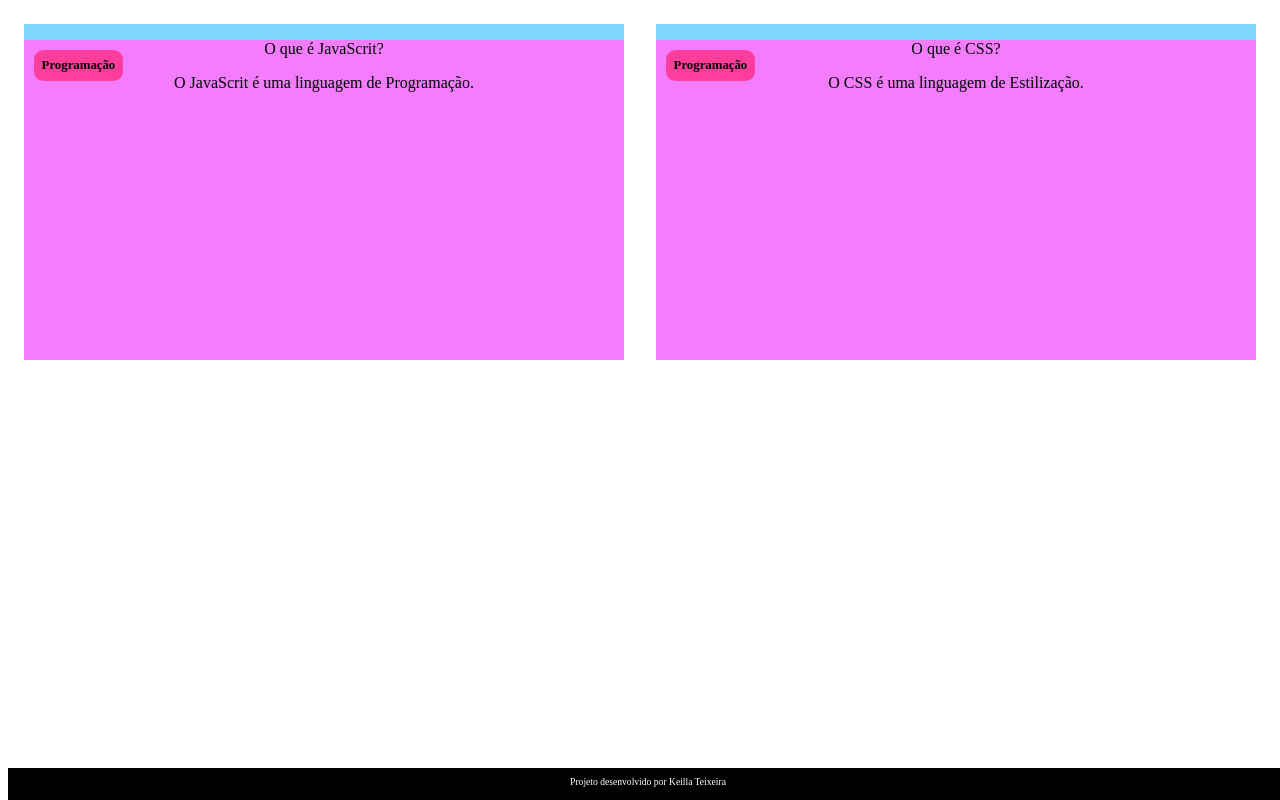
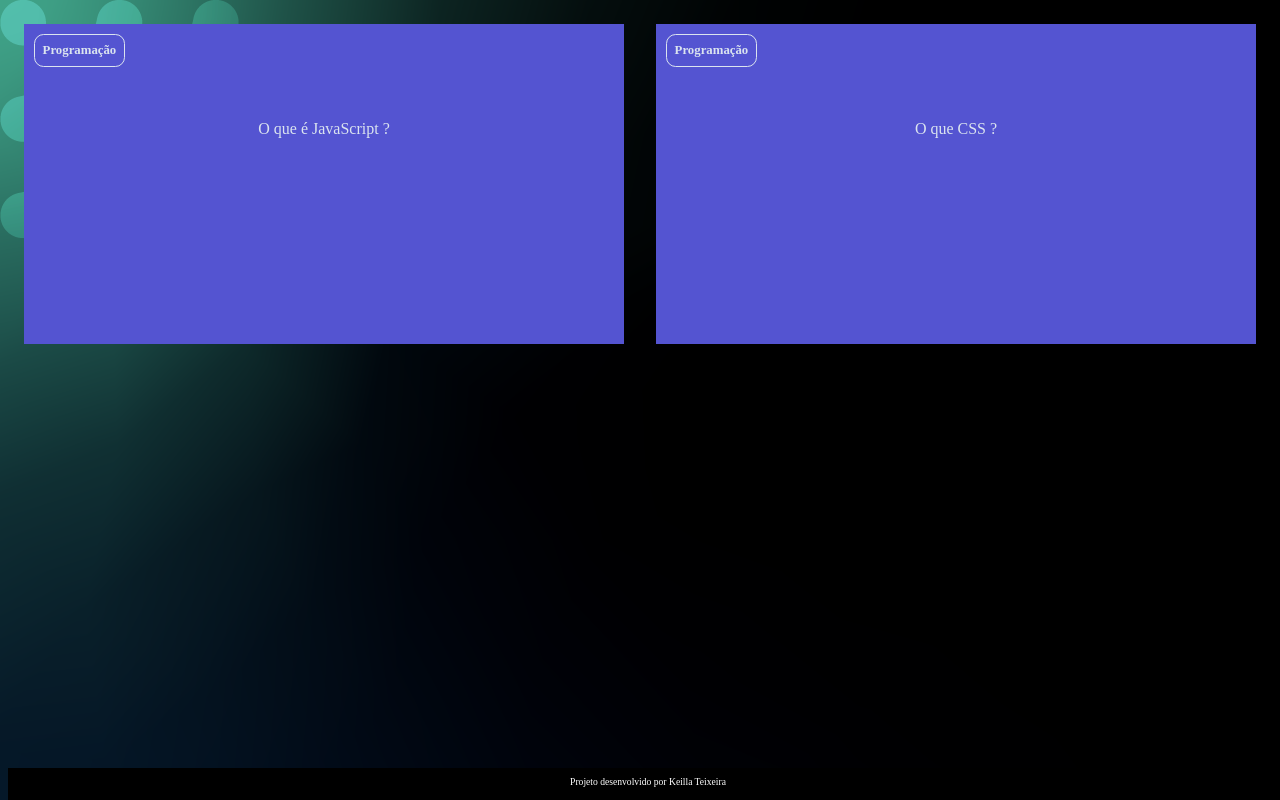
Before and after one commit to keilla2023/Flash-card, a plain HTML site: page index.html in a window 1280 px wide. Drawn offline with Linux system fonts and the light colour scheme.

Commit message:
Add files via upload

```diff
--- a/index.html
+++ b/index.html
@@ -1,12 +1,14 @@
 <!DOCTYPE html>
 <html lang="pt-br">
+
 <head>
     <meta charset="UTF-8">
     <meta http-equiv="X-UA-Compatible" content="IE=edge">
     <meta name="viewport" content="width=device-width, initial-scale=1.0">
-    <title>Flash Card</title>
+    <title>FLASH CARD</title>
     <link rel="stylesheet" href="style.css">
 </head>
+
 <body>
     <main>
         <section id="container">
@@ -14,28 +16,32 @@
                 <div class="cartao__conteudo">
                     <h3>Programação</h3>
                     <div class="cartao__conteudo__pergunta">
-                       <p> O que é JavaScrit?</p>
+                        <p> O que é JavaScript ?</p>
                     </div>
                     <div class="cartao__conteudo__resposta">
-                       <p> O JavaScrit é uma linguagem de Programação.</p>
+                       <p> O JavaScript é uma linguagem de Programação.</p>
                     </div>
                 </div>
-             </article>
-             <article class="cartao">
+
+            </article>
+            <article class="cartao">
                 <div class="cartao__conteudo">
                     <h3>Programação</h3>
                     <div class="cartao__conteudo__pergunta">
-                       <p> O que é CSS?</p>
+                      <p> O que CSS ? </p>
                     </div>
                     <div class="cartao__conteudo__resposta">
+
                        <p> O CSS é uma linguagem de Estilização.</p>
                     </div>
                 </div>
-             </article>
+
+            </article>
         </section>
     </main>
     <footer>
         <p>Projeto desenvolvido por Keilla Teixeira</p>
     </footer>
 </body>
+
 </html>
--- a/style.css
+++ b/style.css
@@ -1,40 +1,80 @@
-:root{
-    --branco: rgb(255, 255, 255);
+:root {
+    --bege: bisque;
     --preto: #000;
     --branco: #fff;
+    --text-color: #DBE4EF;
+    --card-front-color: #144480;
+    --card-back-color: #00F4BF;
 }
 
-body{
-    background-color: var(--branco);
+
+body {
+   background: url(FlashCard/img/bg-desktop.webp);
     font-family: Bai Jamjuree;
 }
 
-#container{
-    display: flex;
+#container {
+   display: flex;
 }
 
-.cartao{
+.cartao {
     margin: 1rem 1rem;
-    background-color: rgb(128, 215, 255);
     height: 20rem;
     flex-grow: 1;
     flex-basis: calc(33% - 6rem);
 }
 
-.cartao__conteudo{
+.cartao__conteudo {
+    background-color: var(--card-front-color);
     text-align: center;
-    background-color: rgb(244, 124, 255);
+    background-color: rgb(84, 84, 209);
     height: 100%;
+    transform-style: preserve-3d;
+    transition: transform 300ms ease-in-out;
 }
 
-.cartao__conteudo h3{
-    background-color: rgba(255, 55, 148, 0.911);
+.cartao__conteudo__pergunta{
+    color: var(--text-color);
+    font-weight: 500;
+}
+
+.cartao__conteudo__resposta{
+    color: var(--card-back-color);
+    font-weight: 700;
+}
+
+.cartao__conteudo h3 {
+    color: var(--text-color);
+    border: 1px solid var(--text-color);
     text-align: left;
     padding: 0.5rem;
     position: absolute;
     margin: 0.6rem;
     border-radius: 0.6rem;
     font-size: 1vw;
+    backface-visibility: hidden;
+}
+
+.cartao__conteudo p{
+    margin-top: 1rem;
+    padding: 2rem;
+    margin-top: 4rem;
+}
+
+.cartao:hover .cartao__conteudo{
+    transform: rotateY(180deg);
+}
+
+.cartao__conteudo__pergunta,
+.cartao__conteudo__resposta{
+    backface-visibility: hidden;
+    position: absolute;
+    height: 100%;
+    width: 100%;
+}
+
+.cartao__conteudo__resposta{
+    transform: rotateY(180deg);
 }
 
 footer{
@@ -44,12 +84,10 @@ footer{
     bottom: 0;
     width: 100%;
     height: 2rem;
-
 }
 
 footer p{
     text-align: center;
     font-size: 0.6rem;
     margin-top: 0.5rem;
-
 }
```
Also changed, not shown: FlashCard/img/bg-desktop.webp (added), FlashCard/img/bg-mobile.webp (added), FlashCard/img/bg-tablet.webp (added), 1 other file.
